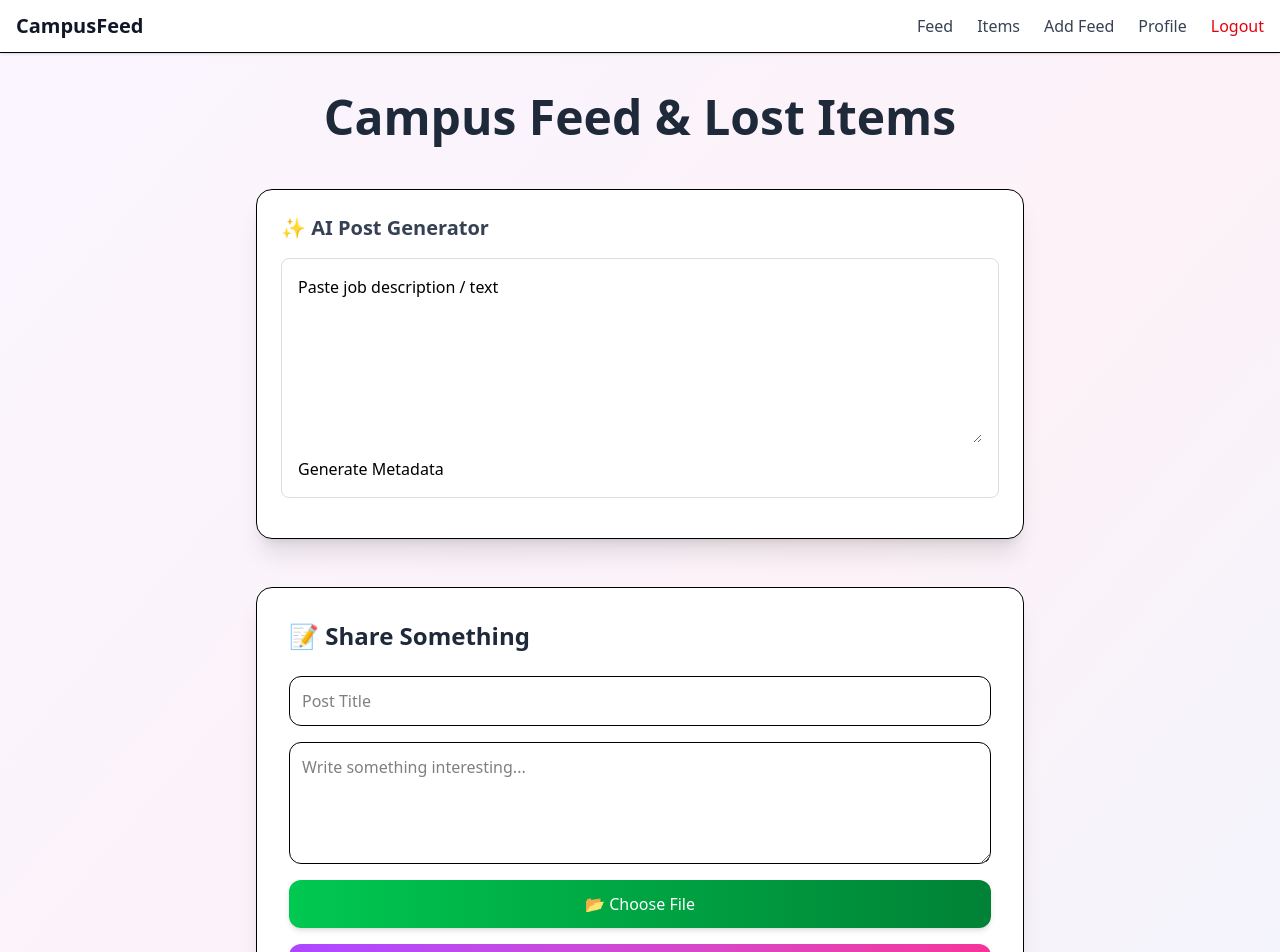
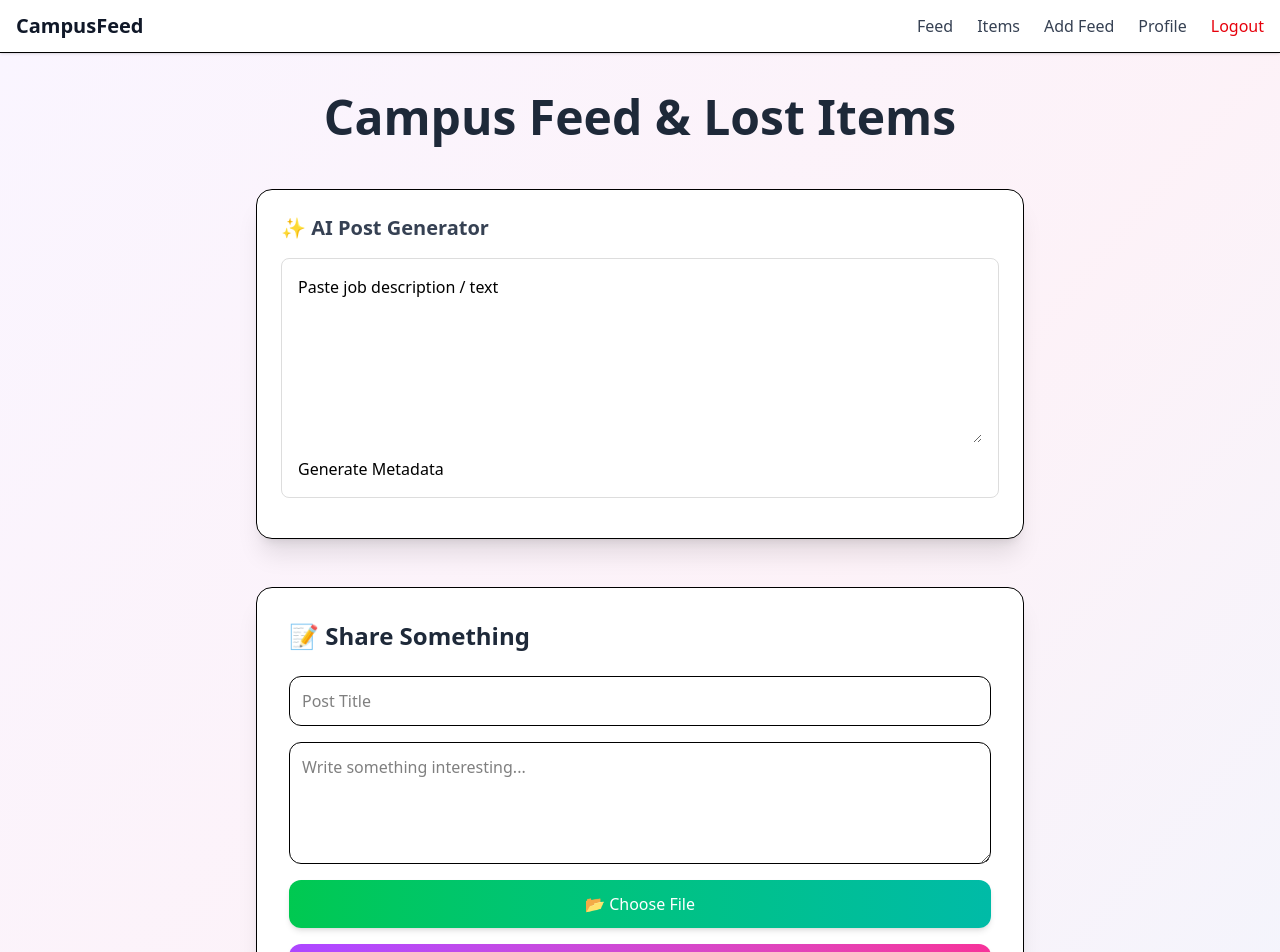
Before and after one commit to 1NFINITYY/CampusFeed, a React (Vite) app in the folder frontend/: page /AddFeed in a window 1280 px wide. Shown: the top 952 px of the page. Built offline with nearby package versions, Linux system fonts and the light colour scheme; sample sign-in values are in the browser's storage.

Commit message:
update
frontend

```diff
--- a/frontend/src/pages/AddFeed.jsx
+++ b/frontend/src/pages/AddFeed.jsx
@@ -147,7 +147,7 @@ export default function AddFeed() {
             <button
               type="button"
               onClick={() => document.getElementById("feedFileInput").click()}
-              className="w-full bg-gradient-to-r from-green-500 to-green-700 text-white px-6 py-3 rounded-xl font-medium shadow-md hover:from-green-600 hover:to-green-800 transition"
+              className="w-full bg-gradient-to-r from-green-500 to-teal-500 text-white px-6 py-3 rounded-xl font-medium shadow-md hover:from-green-600 hover:to-teal-600 transition"
             >
               📂 {newFeed.file ? "Change File" : "Choose File"}
             </button>
```
